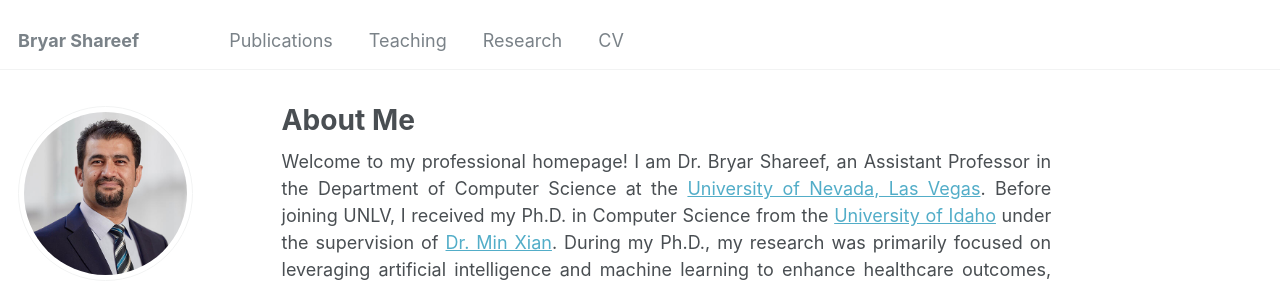
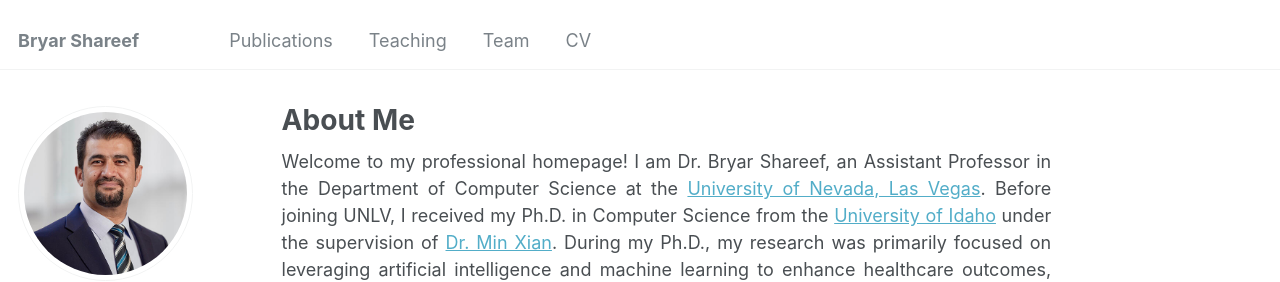
Before and after one commit to bryarshareef/bryarshareef.github.io, a Jekyll site: the page built from _pages/about.md, in a window 1280 px wide. Shown: the top 282 px of the page. Built offline with Jekyll 4.4.1, drawn with Linux system fonts in a browser that asks for light colours; some web fonts are replaced.

Commit message:
Update navigation.yml

```diff
--- a/_data/navigation.yml
+++ b/_data/navigation.yml
@@ -11,8 +11,8 @@ main:
 
   # - title: "Portfolio"
   #   url: /portfolio/
-  - title: "Research"
-    url: "/research/"
+  - title: "Team"
+    url: "/Team/"
 
   # - title: "Posts"
   #   url: /year-archive/
```
